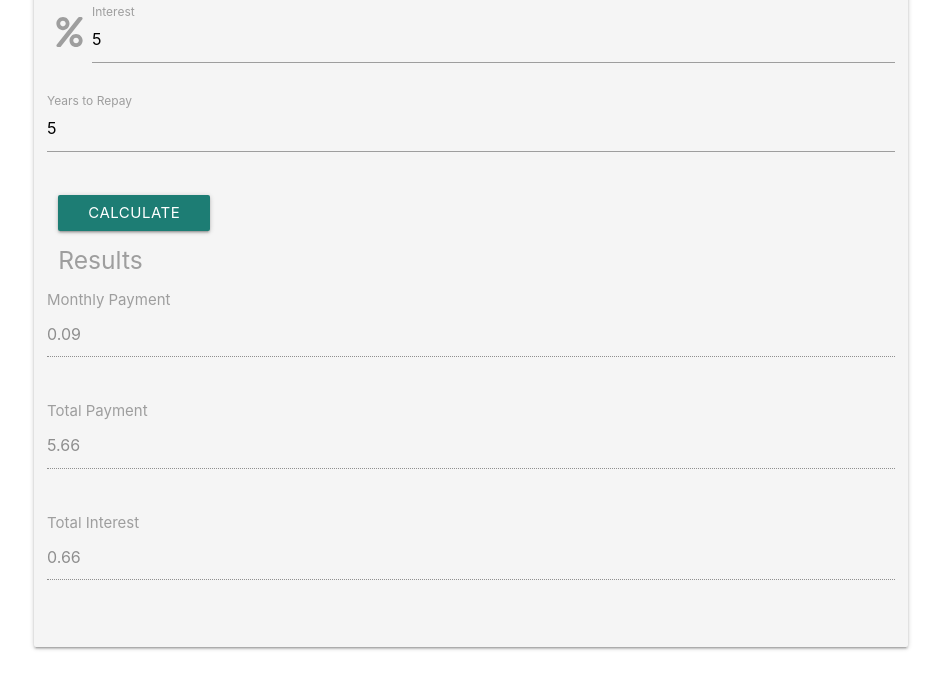
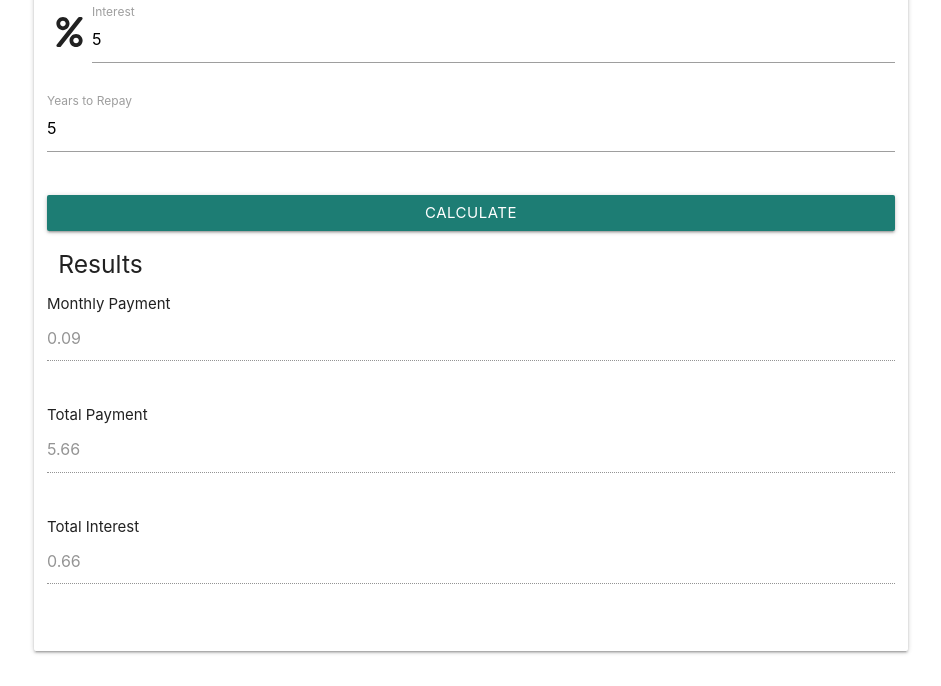
Before and after one commit to robcrock/loan_calculator, a plain HTML site: page index.html in a window 1280 px wide. Both pictures are taken after typing "5", "5", "5" into the empty fields and a click on the button "CALCULATE". Shown: the part 151-837 px from the top of the page, without its empty margins (169-1110 px from the left). Drawn offline with Linux system fonts and the light colour scheme.

Commit message:
Change color and finish project.

```diff
--- a/css/style.css
+++ b/css/style.css
@@ -5,3 +5,6 @@
   color: #F44336 !important;
   padding: 10px;
 }
+#loading,#results {
+  display: none;
+}
--- a/index.html
+++ b/index.html
@@ -15,10 +15,10 @@
 </head>
 
 <body>
-  <div class="container">
+  <div class="container darken lighten-2">
     <div class="row">
       <div class="col s12">
-        <div class="card grey-text grey darken lighten-4">
+        <div class="card">
           <div class="card-content">
             <div class="card-title center-align">
               Loan Calculator</div>
@@ -43,12 +43,14 @@
                   <label for="icon_prefix">Years to Repay</label>
                 </div>
               </div>
-              <button class="btn waves-effect waves-light" type="submit" name="action">Calculate</button>
+              <div class="row">
+                <button class="btn waves-effect waves-light col s12" type="submit" name="action">Calculate</button>
+              </div>
             </form>
             <!-- LOADER -->
-            <!-- <div id="loading">
+            <div id="loading" class="center-align">
               <img src="img/loading.gif" alt="loading spinner">
-            </div> -->
+            </div>
             <!-- RESULTS -->
             <div id="results">
               <h5>Results</h5>
--- a/js/app.js
+++ b/js/app.js
@@ -1,10 +1,21 @@
 // Listen for submit
-document.querySelector('#loan-form').addEventListener('submit', calculateResults);
+document.querySelector('#loan-form').addEventListener('submit', function(e) {
+  // Prevent the submit button from making it's call
+  e.preventDefault();
+
+  // Hide results
+  document.querySelector('#results').style.display = 'none';
+
+  // Show loader
+  document.querySelector('#loading').style.display = 'block';
+
+  // Dispaly results after waiting a couple seconds
+  setTimeout(calculateResults, 2000);
+
+});
 
 // Calculate results
-function calculateResults(e) {
-  // Prevent the submit button from making it's call
-  e.preventDefault();
+function calculateResults() {
   console.log('Calculating...');
   // console.log(e);
   // UI Elements
@@ -26,12 +37,22 @@ function calculateResults(e) {
     monthlyPayments.value = monthly.toFixed(2);
     totalPayments.value = (monthly * calculatedPayments).toFixed(2);
     totalInterest.value = ((monthly * calculatedPayments) - principle).toFixed(2);
+
+    // Show results
+    document.querySelector('#results').style.display = 'block';
+
+    // Hide loader
+    document.querySelector('#loading').style.display = 'none';
   } else {
     showError('Please check your numbers');
   }
 }
 // Show error
 function showError(error) {
+  // Show results
+  document.querySelector('#results').style.display = 'none';
+  // Hide loader
+  document.querySelector('#loading').style.display = 'none';
   // Create a new div
   const errorDiv = document.createElement('div');
   // Get elements to place error message above
```
